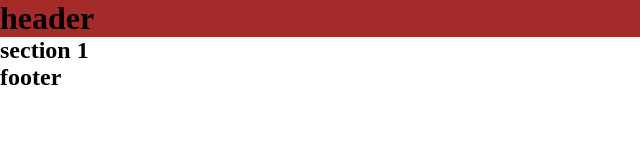
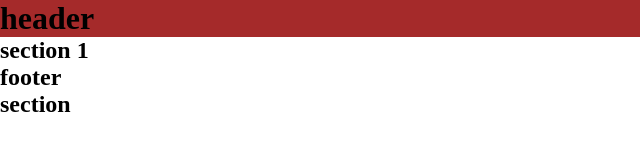
Before and after one commit to alitajik88/first-project, a plain HTML site: page index.html in a window 1280 px wide. Shown: the full height of the page, 0-640 px from the left. Drawn offline with Linux system fonts and the light colour scheme.

Commit message:
section 2

```diff
--- a/index.html
+++ b/index.html
@@ -24,5 +24,11 @@
             footer
         </h2>
     </footer>
+
+    <section>
+        <h1>
+            section
+        </h1>
+    </section>
 </body>
 </html>
```
